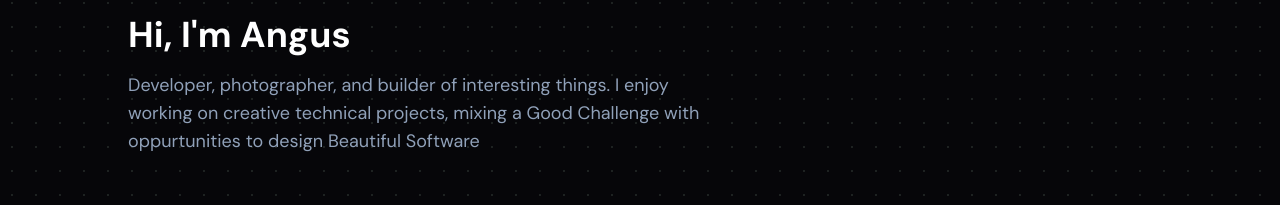
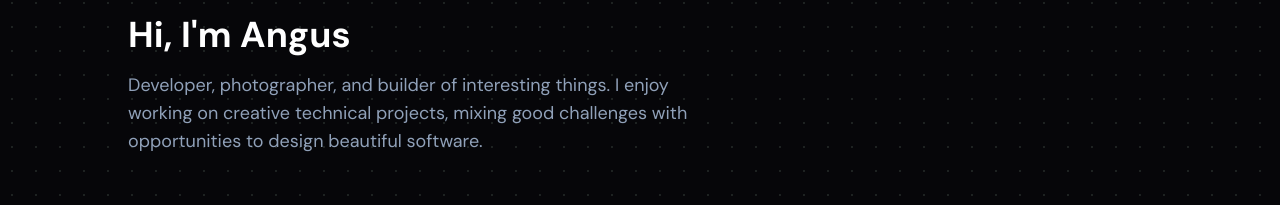
Before and after one commit to Angusb111/dev-site, a Next.js app: page /cv in a window 1280 px wide. Shown: the part 369-574 px from the top of the page. Built offline with nearby package versions, Linux system fonts and the light colour scheme.

Commit message:
Update page.tsx for spelling errors

```diff
--- a/app/cv/page.tsx
+++ b/app/cv/page.tsx
@@ -46,7 +46,7 @@ export default function CV() {
           <h2 className="text-4xl font-bold mb-4 text-white">Hi, I'm Angus</h2>
           <p className="text-lg text-slate-400">
             Developer, photographer, and builder of interesting things. I enjoy
-            working on creative technical projects, mixing a Good Challenge with oppurtunities to design Beautiful Software
+            working on creative technical projects, mixing good challenges with opportunities to design beautiful software.
           </p>
         </section>
 
```
